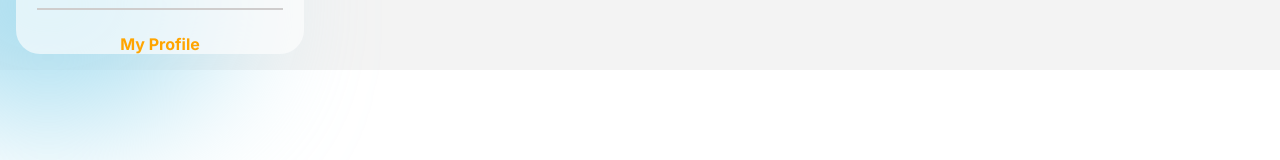
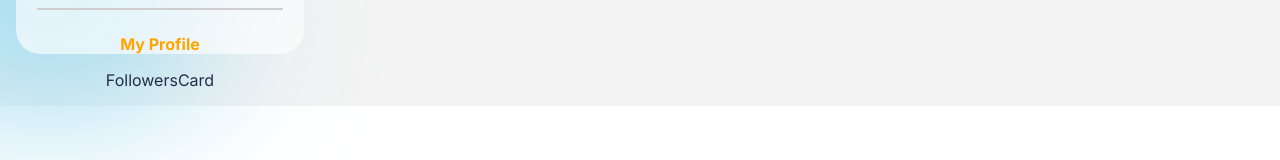
Before and after one commit to ibrahimy353/nexchat-socialmedia_frontend, a React (Create React App) app: page / in a window 1280 px wide. Shown: the part 395-555 px from the top of the page. Built offline with nearby package versions, Linux system fonts and the light colour scheme.

Commit message:
worked on the followers section

```diff
--- /dev/null
+++ b/src/components/FollowersCard/FollowersCard.jsx
@@ -0,0 +1,10 @@
+import React from 'react'
+import './FollowersCard.css'
+
+const FollowersCard = () => {
+  return (
+    <div>FollowersCard</div>
+  )
+}
+
+export default FollowersCard
--- a/src/components/profileSlide/ProfileSlide.jsx
+++ b/src/components/profileSlide/ProfileSlide.jsx
@@ -1,4 +1,5 @@
 import React from 'react'
+import FollowersCard from '../FollowersCard/FollowersCard'
 import LogoSearch from '../LogoSearch/LogoSearch'
 import ProfileCard from '../ProfileCard.jsx/ProfileCard'
 import './ProfileSlide.css'
@@ -8,6 +9,8 @@ const ProfileSlide = () => {
     <div className='ProfileSlide'>
         <LogoSearch/>
         <ProfileCard/>
+        <FollowersCard/>
+
     </div>
   )
 }
```
Also changed, not shown: src/components/FollowersCard/FollowerCard.jsx (deleted, +0 -10 lines), src/components/FollowersCard/FollowerCard.css (deleted), src/components/FollowersCard/FollowersCard.css (added).
